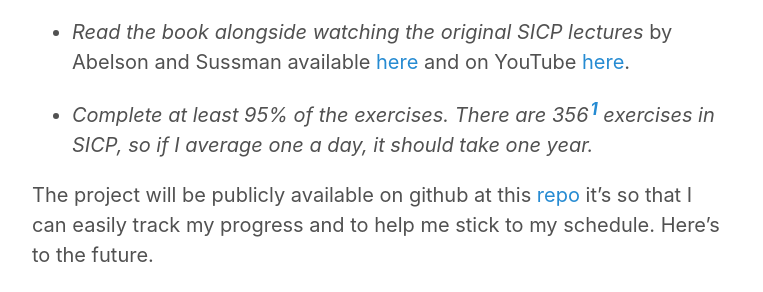
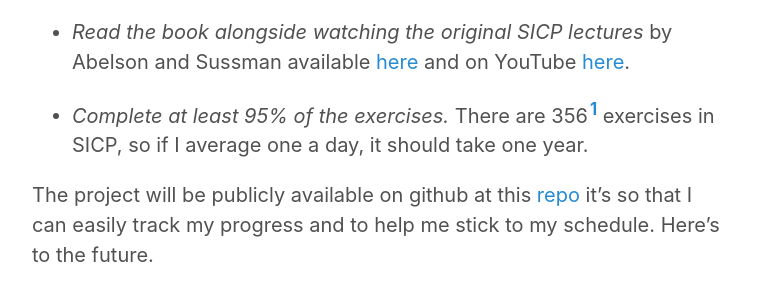
Before and after one commit to louisnow/louisnow.github.io, a Jekyll site: the page built from _posts/2016-04-18-sicp-challenge.markdown, in a window 1280 px wide. Shown: the part 1097-1389 px from the top of the page, without its empty margins (258-1021 px from the left). Built offline with Jekyll 4.4.1, drawn with Linux system fonts in a browser that asks for light colours; comment, search, counter and statistics services are not loaded.

Commit message:
fix missing </em> tag

```diff
--- a/_posts/2016-04-18-sicp-challenge.markdown
+++ b/_posts/2016-04-18-sicp-challenge.markdown
@@ -17,7 +17,7 @@ I want to read SICP because functional programming fascinates me. It forces me t
 
 * <em>Read the book alongside watching the original SICP lectures</em> by Abelson and Sussman available [here](http://ocw.mit.edu/courses/electrical-engineering-and-computer-science/6-001-structure-and-interpretation-of-computer-programs-spring-2005/video-lectures/) and on YouTube [here](https://www.youtube.com/playlist?list=PLE18841CABEA24090).
 
-* <em>Complete at least 95% of the exercises. There are 356[^fn-footnote] exercises in SICP, so if I average one a day, it should take one year.
+* <em>Complete at least 95% of the exercises.</em> There are 356[^fn-footnote] exercises in SICP, so if I average one a day, it should take one year.
 
 The project will be publicly available on github at this [repo](https://github.com/louis9171/Scheme_SICP) it's so that I can easily track my progress and  to help me stick to my schedule. Here's to the future.
 
```
